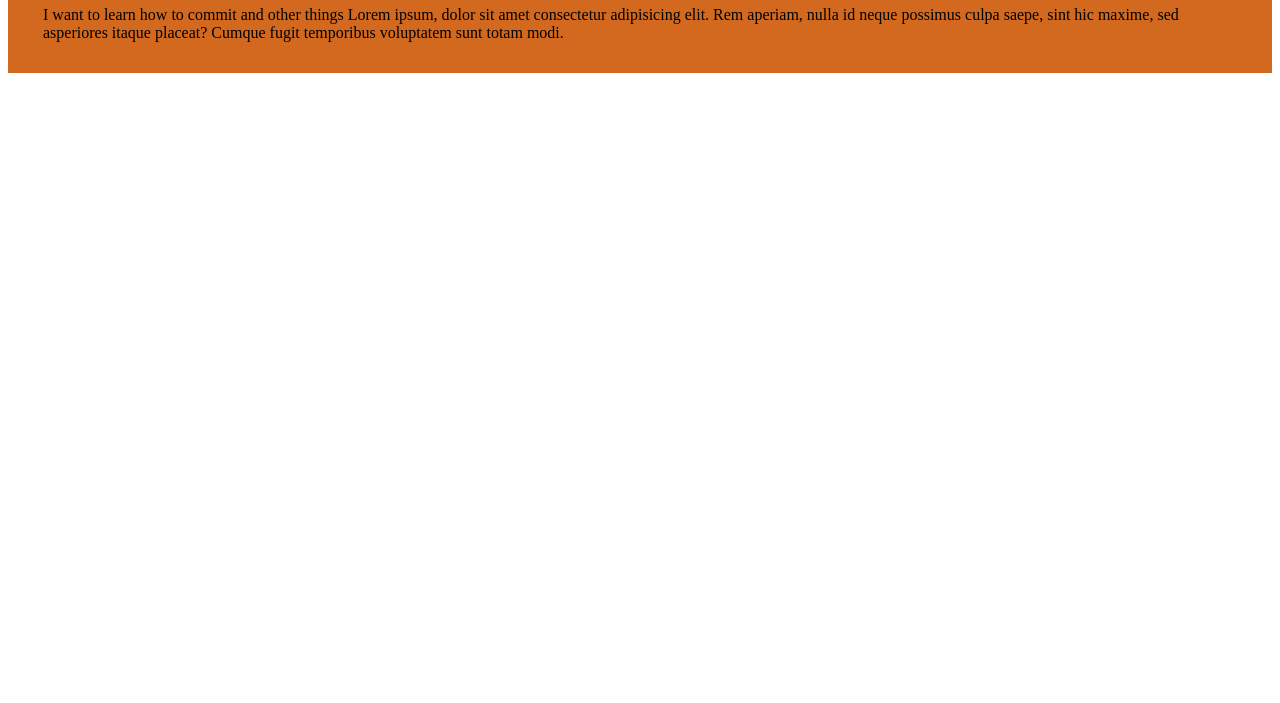
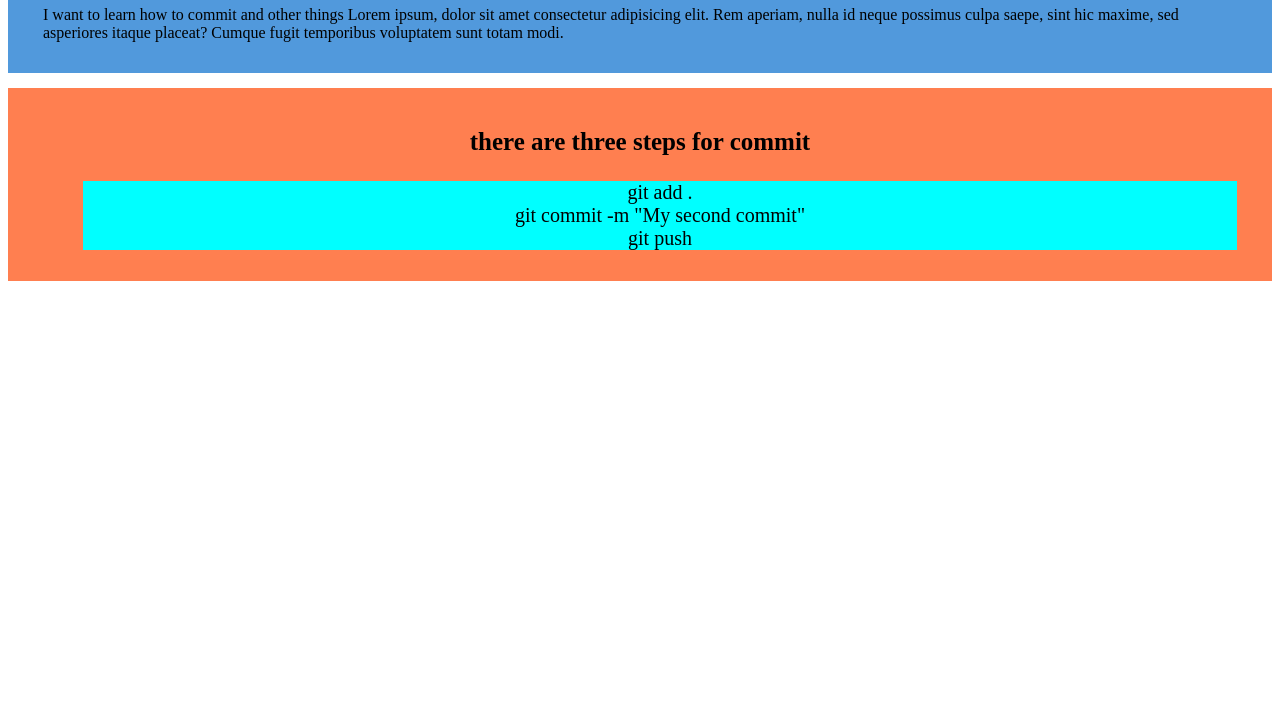
Before and after one commit to shakif-2025/Hello-world, a plain HTML site: page index.html in a window 1280 px wide. Shown: the part 97-800 px from the top of the page. Drawn offline with Linux system fonts and the light colour scheme.

Commit message:
one ordered list added

```diff
--- a/index.html
+++ b/index.html
@@ -16,5 +16,14 @@
         fugit temporibus voluptatem sunt totam modi.
       </p>
     </div>
+
+    <div id="commit-code">
+        <h3>there are three steps for commit</h3>
+        <ol>
+            <li>git add .</li>
+            <li>git commit -m "My second commit"</li>
+            <li>git push</li>
+        </ol>
+    </div>
   </body>
 </html>
--- a/styles/style.css
+++ b/styles/style.css
@@ -1,6 +1,7 @@
 div {
-  background-color: chocolate;
+  background-color: rgba(30, 123, 210, 0.774);
   padding: 15px 35px;
+  margin-bottom: 15px;
 }
 
 div h1 {
@@ -8,3 +9,21 @@ div h1 {
   text-transform: uppercase;
   font-family: "Courier New", Courier, monospace;
 }
+
+#commit-code {
+  text-align: center;
+  background-color: coral;
+}
+
+#commit-code h3 {
+  font-size: 25px;
+}
+
+#commit-code ol {
+  list-style: none;
+}
+
+#commit-code ol li {
+  font-size: 20px;
+  background-color: aqua;
+}
```
